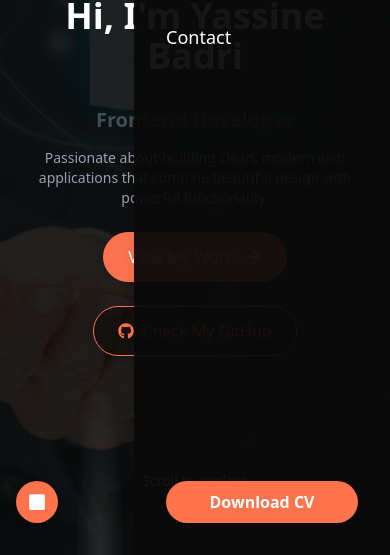
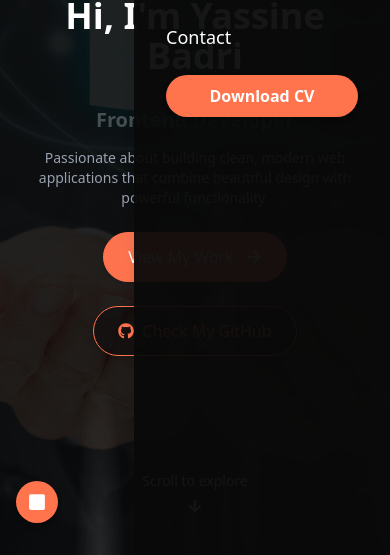
Before and after one commit to badriyassine/Yassine_badri, a React (Vite) app: page / in a window 390 px wide. Both pictures are taken after a click on the button 346 px from the left and 45 px from the top of the page. Shown: the part 289-844 px from the top of the page. Built offline with nearby package versions, Linux system fonts and the light colour scheme; no server answers.

Commit message:
making cv btn up and adding languages in about section

```diff
--- a/src/components/ui/Header.jsx
+++ b/src/components/ui/Header.jsx
@@ -132,10 +132,11 @@ const Header = () => {
                   </button>
                 ))}
 
+                {/* CV Button placed right under links */}
                 <a
                   href={`${import.meta.env.BASE_URL}YASSINE_BADRI_CV.pdf`}
                   download="Yassine_Badri_CV.pdf"
-                  className="mt-auto px-5 py-2 rounded-4xl border border-[#ff734d]/50 bg-[#ff734d] text-white font-semibold hover:bg-[#ff734d]/80 transition duration-300 w-full text-center"
+                  className="px-5 py-2 rounded-4xl border border-[#ff734d]/50 bg-[#ff734d] text-white font-semibold hover:bg-[#ff734d]/80 transition duration-300 w-full text-center shadow-md"
                 >
                   Download CV
                 </a>
--- a/src/pages/about_section/About.jsx
+++ b/src/pages/about_section/About.jsx
@@ -96,17 +96,17 @@ const About = () => {
         whileInView={{ opacity: 1, y: 0 }}
         transition={{ duration: 0.6 }}
         viewport={{ once: true }}
-        className="grid grid-cols-1 sm:grid-cols-2 lg:grid-cols-3 gap-8 max-w-6xl mb-20"
+        className="grid grid-cols-1 sm:grid-cols-2 lg:grid-cols-3 gap-8 max-w-6xl mb-20 justify-items-center"
       >
         {cards.map((card, idx) => (
           <div
             key={idx}
-            className="bg-white/5 border border-white/10 rounded-2xl p-6 flex flex-col items-center text-center shadow-lg hover:shadow-xl hover:scale-105 transition-transform duration-300"
+            className={`bg-white/5 border border-white/10 rounded-2xl p-6 flex flex-col items-center text-center shadow-lg hover:shadow-xl hover:scale-105 transition-transform duration-300 ${
+              idx === 2 ? "sm:col-span-2 sm:self-center lg:col-auto" : ""
+            }`}
           >
             <div className="text-[#ff734d] mb-4">{card.icon}</div>
-            <h4 className="text-lg font-semibold text-white mb-2">
-              {card.title}
-            </h4>
+            <h4 className="text-lg font-semibold text-white mb-2">{card.title}</h4>
             <p className="text-sm text-gray-400">{card.desc}</p>
           </div>
         ))}
```
